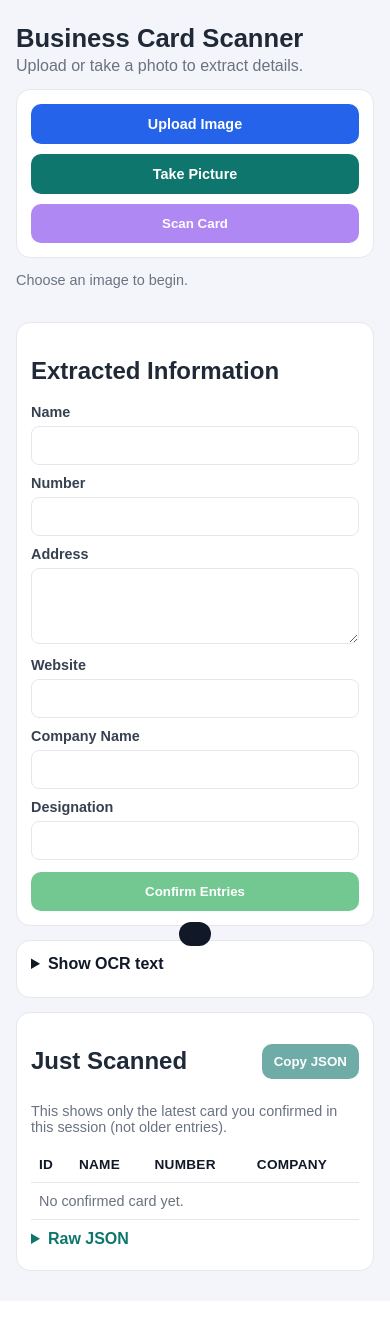
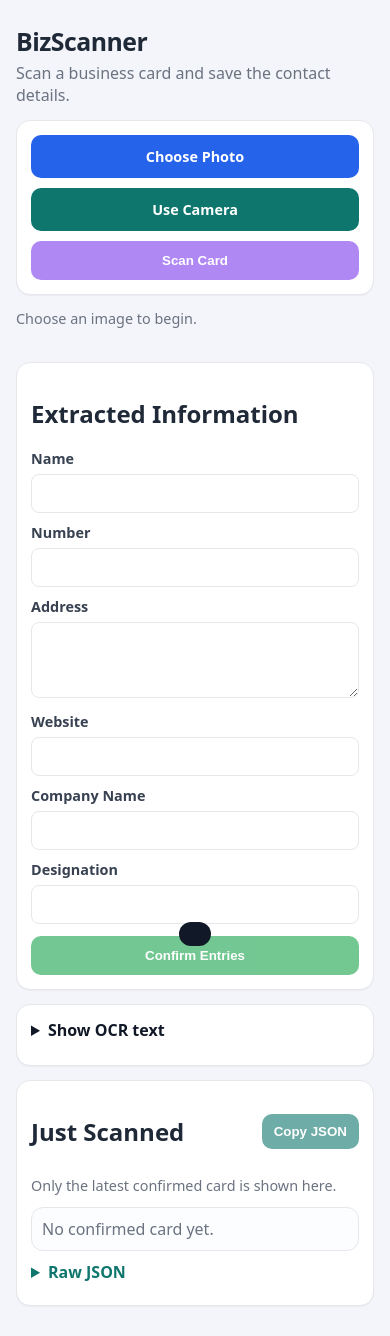
Before and after one commit to SARTHAKJAIN359/bizcard, a Flask app: page / in a window 390 px wide. Before the commit the page ends 1271 px from the top, so only its background shows below. Run offline with Flask 3, Linux system fonts and the light colour scheme.

Commit message:
Improve mobile-first UI and strengthen OCR preprocessing

```diff
--- a/app.py
+++ b/app.py
@@ -36,6 +36,7 @@ GROQ_API_KEY = os.getenv("GROQ_API_KEY", "")
 GROQ_MODEL = os.getenv("GROQ_MODEL", "llama-3.1-8b-instant")
 GROQ_URL = "https://api.groq.com/openai/v1/chat/completions"
 TESSERACT_CMD_ENV = os.getenv("TESSERACT_CMD", "").strip()
+TESSERACT_LANG = os.getenv("TESSERACT_LANG", "eng").strip() or "eng"
 
 
 class OCRDependencyError(RuntimeError):
@@ -140,25 +141,68 @@ class BusinessCard(db.Model):
 
 
 def preprocess_image(image_bytes: bytes) -> np.ndarray:
+    """
+    Preprocess business card images for OCR.
+
+    Returns a single image optimized for text recognition.
+    """
     np_array = np.frombuffer(image_bytes, np.uint8)
     image = cv2.imdecode(np_array, cv2.IMREAD_COLOR)
     if image is None:
         raise ValueError("Invalid image data.")
 
-    max_width = 1000
+    max_width = 1400
     height, width = image.shape[:2]
     if width > max_width:
         scale = max_width / float(width)
         image = cv2.resize(image, (int(width * scale), int(height * scale)), interpolation=cv2.INTER_AREA)
 
-    blurred = cv2.GaussianBlur(image, (5, 5), 0)
-    gray = cv2.cvtColor(blurred, cv2.COLOR_BGR2GRAY)
-    return gray
+    gray = cv2.cvtColor(image, cv2.COLOR_BGR2GRAY)
+
+    # Boost local contrast for small fonts / low lighting.
+    clahe = cv2.createCLAHE(clipLimit=2.0, tileGridSize=(8, 8))
+    gray = clahe.apply(gray)
+
+    # Denoise while preserving edges.
+    denoised = cv2.bilateralFilter(gray, d=7, sigmaColor=55, sigmaSpace=55)
+
+    # Adaptive threshold to handle uneven lighting and glossy cards.
+    thresh = cv2.adaptiveThreshold(
+        denoised,
+        255,
+        cv2.ADAPTIVE_THRESH_GAUSSIAN_C,
+        cv2.THRESH_BINARY,
+        31,
+        8,
+    )
+
+    # Reduce pepper noise / small artifacts.
+    kernel = np.ones((2, 2), np.uint8)
+    cleaned = cv2.morphologyEx(thresh, cv2.MORPH_OPEN, kernel, iterations=1)
+
+    return cleaned
 
 
 def extract_text_from_image(image: np.ndarray) -> str:
     try:
-        text = pytesseract.image_to_string(image, config="--oem 3 --psm 6")
+        config = (
+            f"--oem 3 --psm 6 -l {TESSERACT_LANG} "
+            "-c preserve_interword_spaces=1 "
+            "-c tessedit_char_blacklist=|"
+        )
+        # Try both the processed image and a softer grayscale variant.
+        candidates: list[np.ndarray] = [image]
+        try:
+            candidates.append(cv2.GaussianBlur(image, (3, 3), 0))
+        except Exception:
+            pass
+
+        best = ""
+        for candidate in candidates:
+            extracted = pytesseract.image_to_string(candidate, config=config).strip()
+            if len(extracted) > len(best):
+                best = extracted
+        text = best
     except getattr(pytesseract.pytesseract, "TesseractNotFoundError", OSError) as exc:
         resolved = RESOLVED_TESSERACT_CMD
         env_value = TESSERACT_CMD_ENV
@@ -221,8 +265,10 @@ def get_structured_data_with_groq(raw_text: str) -> Dict[str, Any]:
         "Rules:\n"
         "1) Use null for missing values.\n"
         "2) If multiple phone numbers exist, combine into one string separated by comma.\n"
-        "3) Do not add extra keys.\n"
-        "4) Return JSON only, no markdown.\n\n"
+        "3) Normalize website to a plain domain/URL without trailing punctuation.\n"
+        "4) Normalize phone numbers to readable format; keep country code if present.\n"
+        "5) Do not add extra keys.\n"
+        "6) Return JSON only, no markdown.\n\n"
         f"Business card OCR text:\n{raw_text}"
     )
 
--- a/static/app.js
+++ b/static/app.js
@@ -10,7 +10,7 @@ const form = document.getElementById("detailsForm");
 const confirmBtn = document.getElementById("confirmBtn");
 const toast = document.getElementById("toast");
 const copyLastJsonBtn = document.getElementById("copyLastJsonBtn");
-const lastCardTbody = document.getElementById("lastCardTbody");
+const lastCardFields = document.getElementById("lastCardFields");
 const lastCardJson = document.getElementById("lastCardJson");
 
 let confirmedOnce = false;
@@ -67,27 +67,37 @@ function formatDate(isoString) {
 }
 
 function renderLastConfirmedCard(card) {
-  if (!lastCardTbody || !lastCardJson) return;
+  if (!lastCardFields || !lastCardJson) return;
   lastConfirmedCard = card || null;
 
   if (!lastConfirmedCard) {
-    lastCardTbody.innerHTML = '<tr><td colspan="7" class="muted">No confirmed card yet.</td></tr>';
+    lastCardFields.innerHTML = '<div class="kv muted">No confirmed card yet.</div>';
     lastCardJson.textContent = "{}";
     copyLastJsonBtn && (copyLastJsonBtn.disabled = true);
     return;
   }
 
-  lastCardTbody.innerHTML = `
-    <tr>
-      <td>${escapeHtml(displayValue(lastConfirmedCard.id))}</td>
-      <td>${escapeHtml(displayValue(lastConfirmedCard.name))}</td>
-      <td>${escapeHtml(displayValue(lastConfirmedCard.number))}</td>
-      <td>${escapeHtml(displayValue(lastConfirmedCard.company_name))}</td>
-      <td>${escapeHtml(displayValue(lastConfirmedCard.designation))}</td>
-      <td>${escapeHtml(displayValue(lastConfirmedCard.website))}</td>
-      <td>${escapeHtml(displayValue(formatDate(lastConfirmedCard.confirmed_at)))}</td>
-    </tr>
-  `;
+  const fields = [
+    ["ID", lastConfirmedCard.id],
+    ["Name", lastConfirmedCard.name],
+    ["Phone", lastConfirmedCard.number],
+    ["Company", lastConfirmedCard.company_name],
+    ["Title", lastConfirmedCard.designation],
+    ["Website", lastConfirmedCard.website],
+    ["Address", lastConfirmedCard.address],
+    ["Confirmed", formatDate(lastConfirmedCard.confirmed_at)],
+  ];
+
+  lastCardFields.innerHTML = fields
+    .map(([label, value]) => {
+      return `
+        <div class="kv">
+          <div class="kv-label">${escapeHtml(label)}</div>
+          <div class="kv-value">${escapeHtml(displayValue(value))}</div>
+        </div>
+      `;
+    })
+    .join("");
 
   lastCardJson.textContent = JSON.stringify(lastConfirmedCard, null, 2);
   copyLastJsonBtn && (copyLastJsonBtn.disabled = false);
--- a/static/style.css
+++ b/static/style.css
@@ -15,7 +15,7 @@
 
 body {
   margin: 0;
-  font-family: Arial, Helvetica, sans-serif;
+  font-family: ui-sans-serif, system-ui, -apple-system, Segoe UI, Roboto, Arial, Helvetica, sans-serif;
   background: var(--bg);
   color: var(--text);
 }
@@ -26,9 +26,10 @@ body {
   padding: 16px;
 }
 
-h1 {
+.header h1 {
   margin: 8px 0 4px;
-  font-size: 1.6rem;
+  font-size: 1.55rem;
+  letter-spacing: -0.02em;
 }
 
 .subtitle {
@@ -42,6 +43,7 @@ h1 {
   border-radius: 14px;
   padding: 14px;
   margin-bottom: 14px;
+  box-shadow: 0 1px 0 rgba(17, 24, 39, 0.04);
 }
 
 .actions {
@@ -194,6 +196,34 @@ code {
   padding: 10px;
 }
 
+.kv-grid {
+  display: grid;
+  gap: 10px;
+  margin-top: 6px;
+}
+
+.kv {
+  border: 1px solid var(--border);
+  border-radius: 12px;
+  padding: 10px;
+  background: #fbfdff;
+}
+
+.kv-label {
+  font-size: 0.78rem;
+  text-transform: uppercase;
+  letter-spacing: 0.04em;
+  color: var(--muted);
+  font-weight: 800;
+}
+
+.kv-value {
+  margin-top: 6px;
+  font-size: 0.98rem;
+  color: #0f172a;
+  word-break: break-word;
+}
+
 .section-header {
   display: flex;
   align-items: center;
--- a/templates/index.html
+++ b/templates/index.html
@@ -8,17 +8,19 @@
   </head>
   <body>
     <main class="container">
-      <h1>Business Card Scanner</h1>
-      <p class="subtitle">Upload or take a photo to extract details.</p>
+      <header class="header">
+        <h1>BizScanner</h1>
+        <p class="subtitle">Scan a business card and save the contact details.</p>
+      </header>
 
       <section class="card actions">
         <label class="btn">
-          Upload Image
+          Choose Photo
           <input id="uploadInput" type="file" accept="image/*" />
         </label>
 
         <label class="btn secondary">
-          Take Picture
+          Use Camera
           <input id="cameraInput" type="file" accept="image/*" capture="environment" />
         </label>
         <button id="scanBtn" class="btn scan" type="button" disabled>Scan Card</button>
@@ -57,28 +59,9 @@
           <h2>Just Scanned</h2>
           <button id="copyLastJsonBtn" class="btn secondary small" type="button" disabled>Copy JSON</button>
         </div>
-        <p class="hint">
-          This shows only the latest card you confirmed in this session (not older entries).
-        </p>
-        <div class="table-wrap">
-          <table class="cards-table" aria-label="Last confirmed business card">
-            <thead>
-              <tr>
-                <th>ID</th>
-                <th>Name</th>
-                <th>Number</th>
-                <th>Company</th>
-                <th>Designation</th>
-                <th>Website</th>
-                <th>Confirmed</th>
-              </tr>
-            </thead>
-            <tbody id="lastCardTbody">
-              <tr>
-                <td colspan="7" class="muted">No confirmed card yet.</td>
-              </tr>
-            </tbody>
-          </table>
+        <p class="hint">Only the latest confirmed card is shown here.</p>
+        <div id="lastCardFields" class="kv-grid" aria-label="Last confirmed business card">
+          <div class="kv muted">No confirmed card yet.</div>
         </div>
         <details class="json-details">
           <summary>Raw JSON</summary>
```
